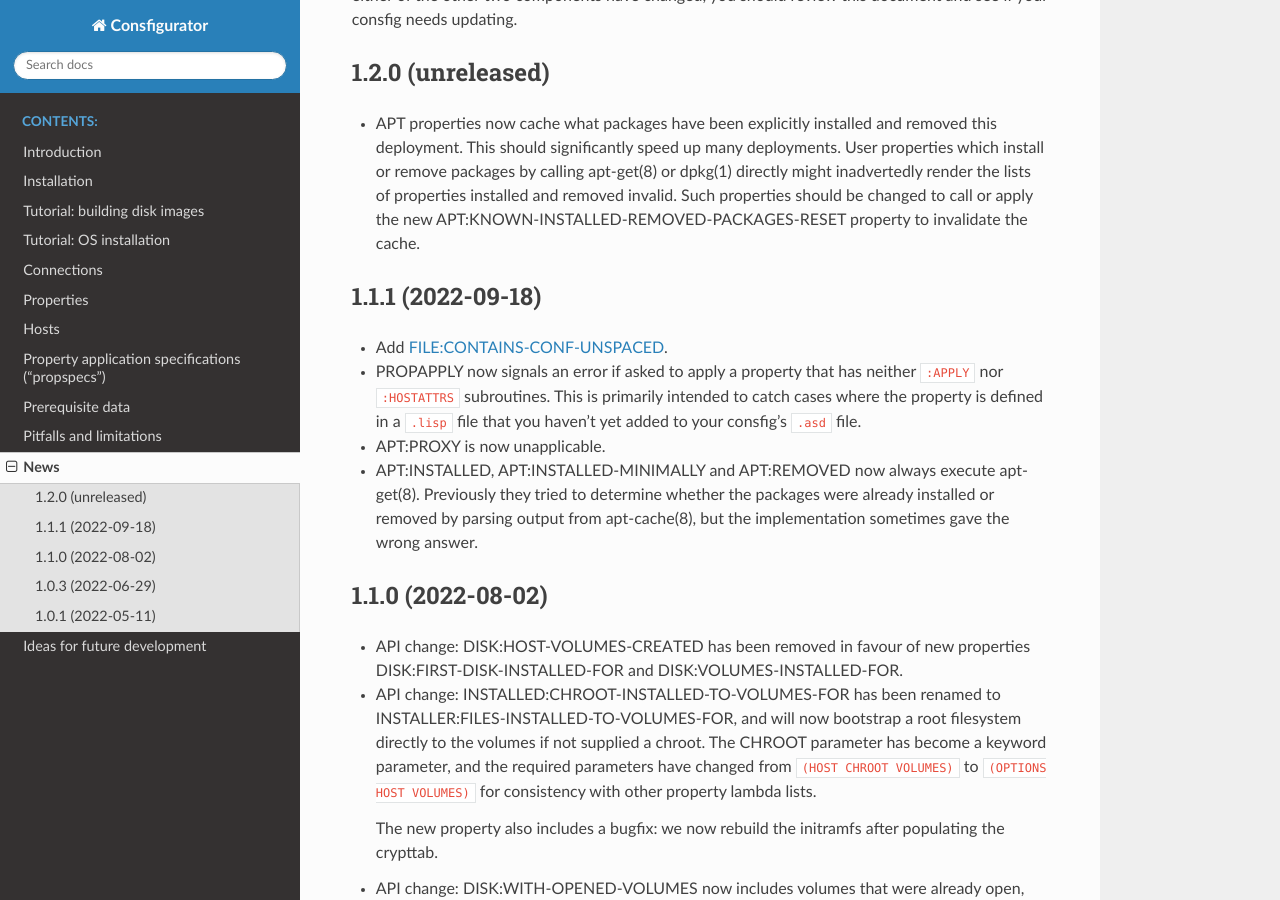
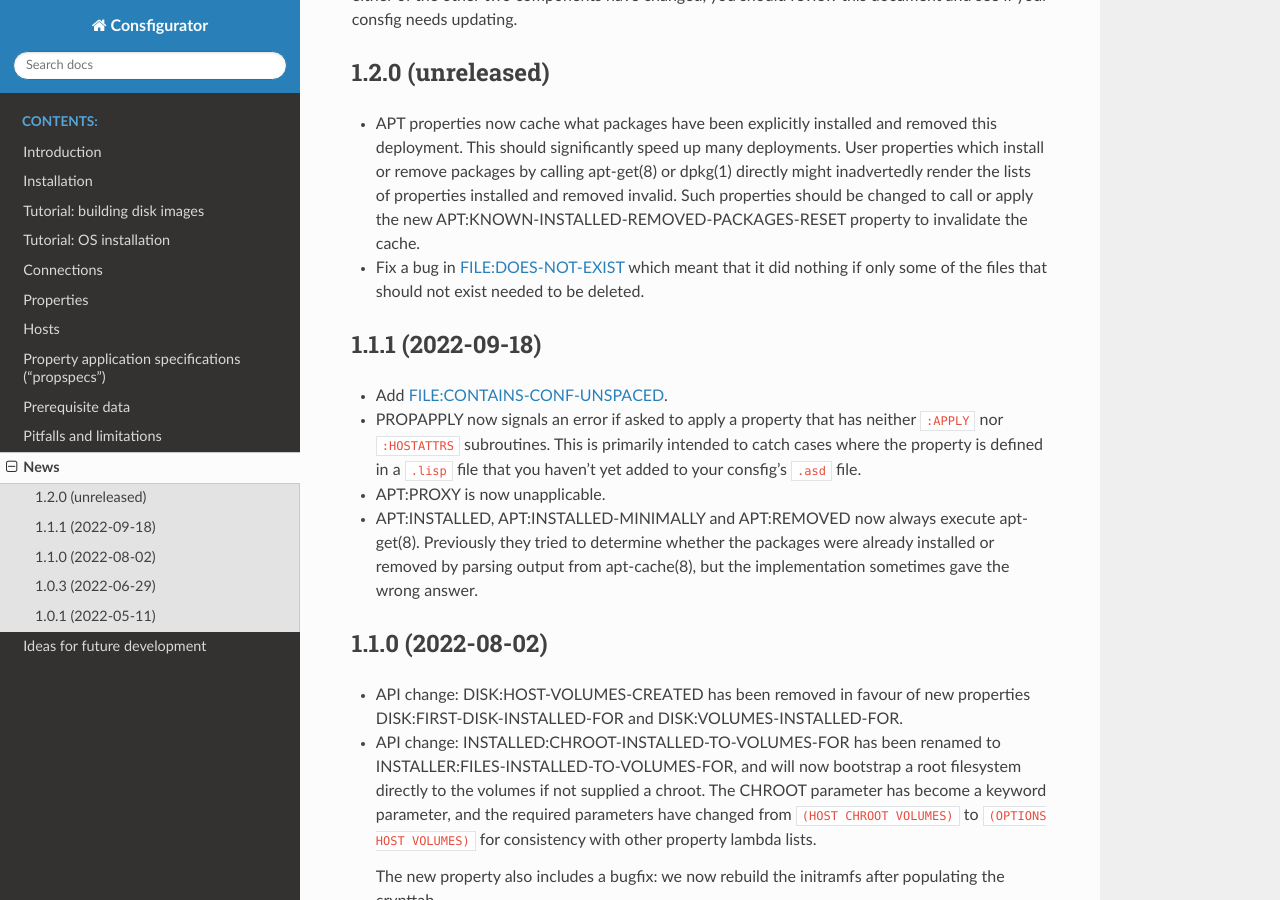
Before and after one commit to spwhitton/consfigurator, a Sphinx documentation site: the page built from doc/news.rst, in a window 1280 px wide and 900 px high, scrolled down 590 px. Built offline with Sphinx 7.4.7 and the Read the Docs theme 2.0.0, drawn with Linux system fonts in a browser that asks for light colours.

Commit message:
FILE:DOES-NOT-EXIST: fix :CHECK subroutine
Signed-off-by: Sean Whitton <spwhitton@spwhitton.name>

```diff
--- a/doc/news.rst
+++ b/doc/news.rst
@@ -33,6 +33,9 @@ you should review this document and see if your consfig needs updating.
   properties installed and removed invalid.  Such properties should be changed
   to call or apply the new APT:KNOWN-INSTALLED-REMOVED-PACKAGES-RESET property
   to invalidate the cache.
+
+- Fix a bug in FILE:DOES-NOT-EXIST which meant that it did nothing if only
+  some of the files that should not exist needed to be deleted.
 
 1.1.1 (2022-09-18)
 ------------------
```
Also changed, not shown: 1 other file.
